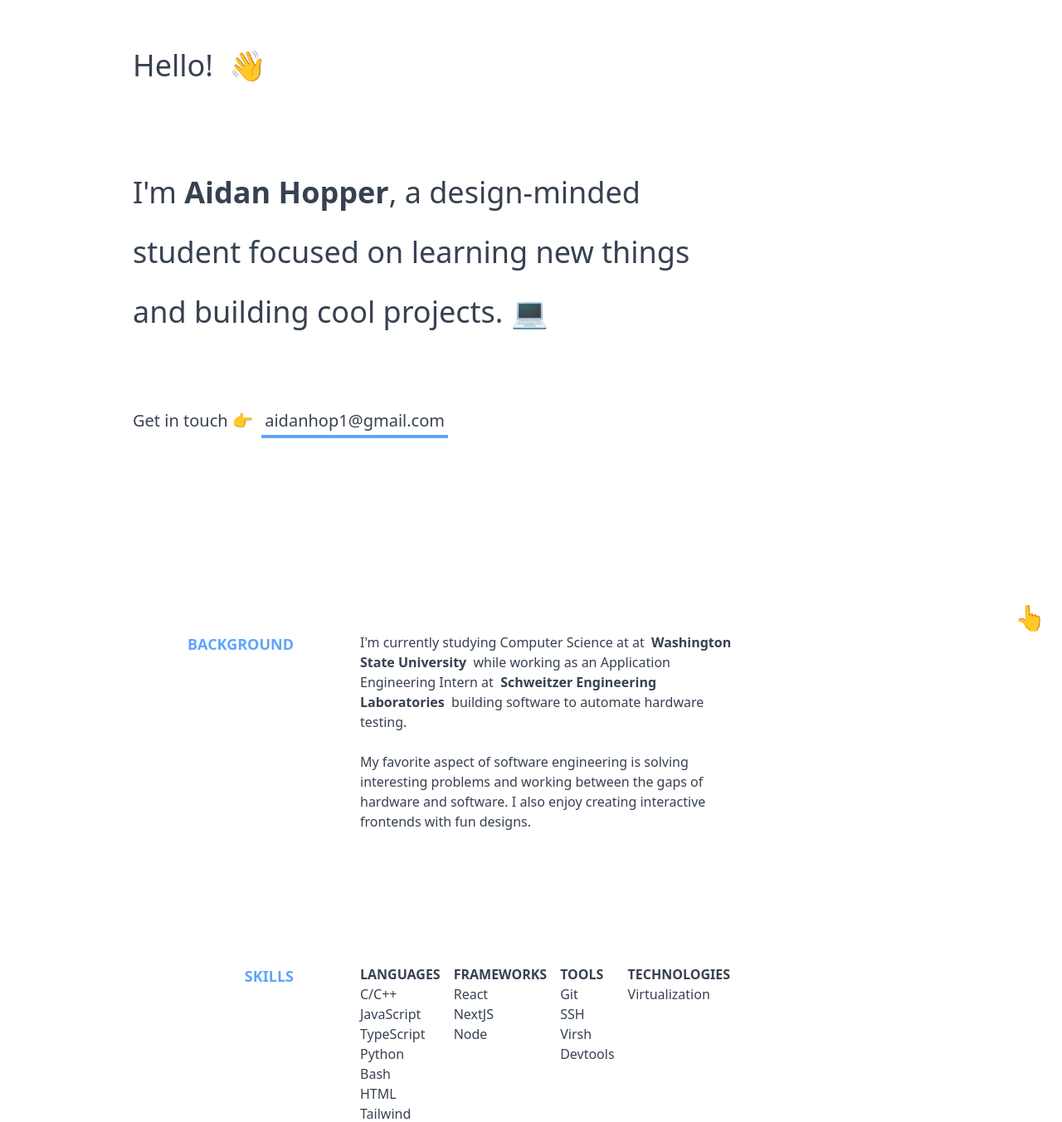
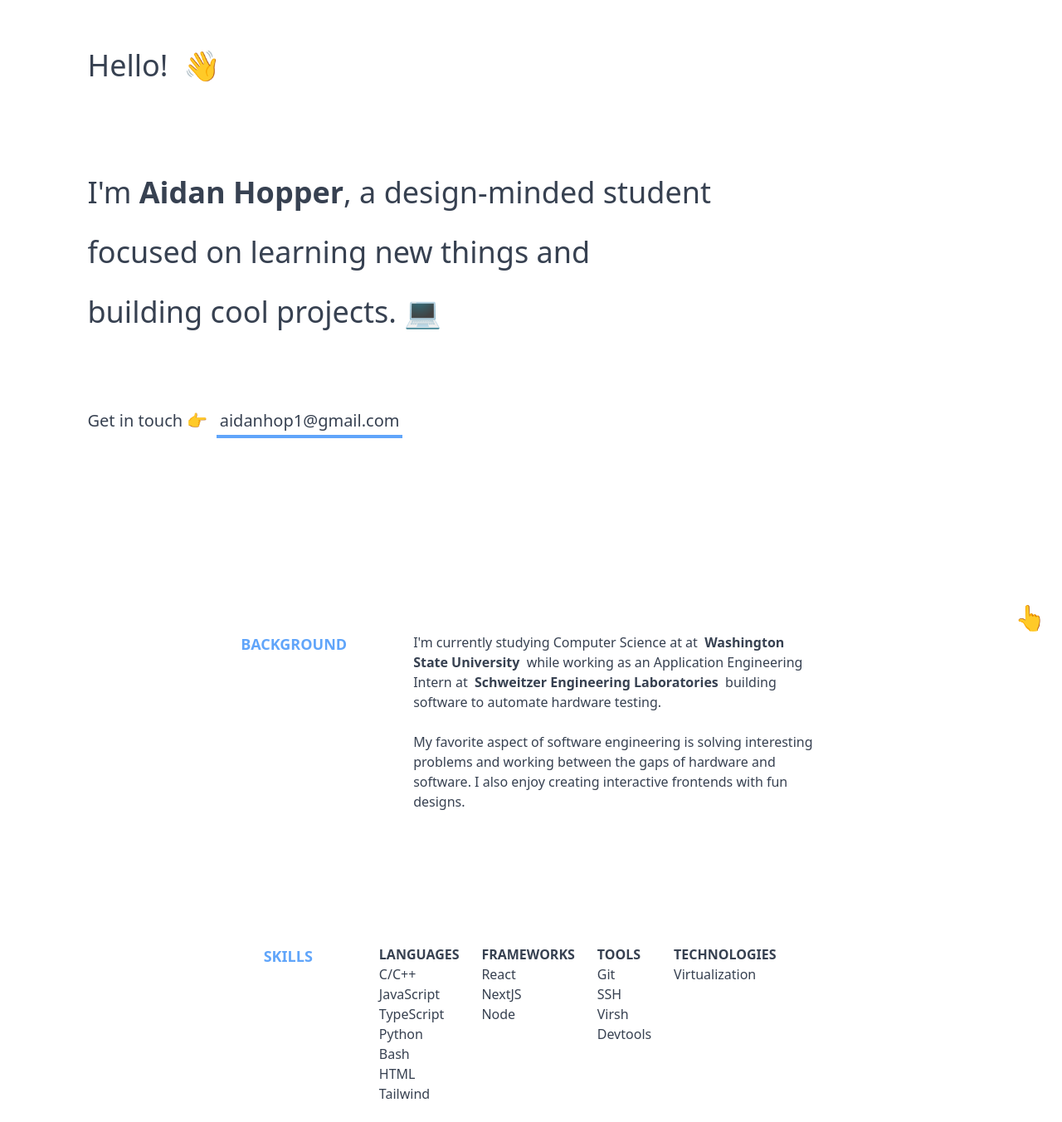
Before and after one commit to aidanhopper/aidahop.xyz, a Next.js app: page / in a window 1280 px wide. Shown: the part 118-1470 px from the top of the page at 83% size. Built offline with nearby package versions, Linux system fonts and the light colour scheme.

Commit message:
changed how sizing was done

```diff
--- a/src/app/components/section.tsx
+++ b/src/app/components/section.tsx
@@ -9,12 +9,15 @@ type Props = {
 const Section = (props: React.PropsWithChildren<Props>) => {
   return (
     <div className="flex-auto flex flex-row m-auto mt-20 mb-20 w-full m-auto">
-      <div className="flex-auto w-[10%] text-right text-lg font-bold text-blue-400">
+      <div className="flex-auto"/>
+      <div className="flex-auto text-right text-lg font-bold text-blue-400">
         {props.name}
       </div>
-      <div className="flex-auto w-[700px] pl-20 pr-[30%] text-base">
+      <div className="flex-auto w-1/3 pl-20 text-base">
         {props.children}
       </div>
+      <div className="flex-auto"/>
+      <div className="flex-auto"/>
     </div>
   );
 }
--- a/src/app/page.tsx
+++ b/src/app/page.tsx
@@ -7,7 +7,10 @@ const Home = () => {
     <div className="bg-white text-gray-700 text-4xl leading-loose font-sans overflow-hidden">
       <ScrollToTopButton icon="&#128070;"/>
       <div className="flex flex-col m-auto container">
-        <div className="flex h-screen flex-col mx-40 w-[700px]">
+        <div className="flex-auto flex flex-row">
+          <div className="flex-auto"/>
+          <div className="flex-auto"/>
+          <div className="flex flex-auto h-screen flex-col w-[700px]">
             <div className="flex-auto content-end">
               Hello! &nbsp;
               <span className="hover:animate-wave origin-bottom inline-block">
@@ -29,6 +32,15 @@ const Home = () => {
                   h-1 group-hover:h-[110%] duration-100 group-hover:transition-all"></span>
                 </span>
             </div>
+          </div>
+          <div className="flex-auto"/>
+          <div className="flex-auto"/>
+          <div className="flex-auto"/>
+          <div className="flex-auto"/>
+          <div className="flex-auto"/>
+          <div className="flex-auto"/>
+          <div className="flex-auto"/>
+          <div className="flex-auto"/>
         </div>
         <Section name="BACKGROUND">
           I&apos;m currently studying Computer Science at at
```
Lines whose indentation alone changed are shown as unchanged.
